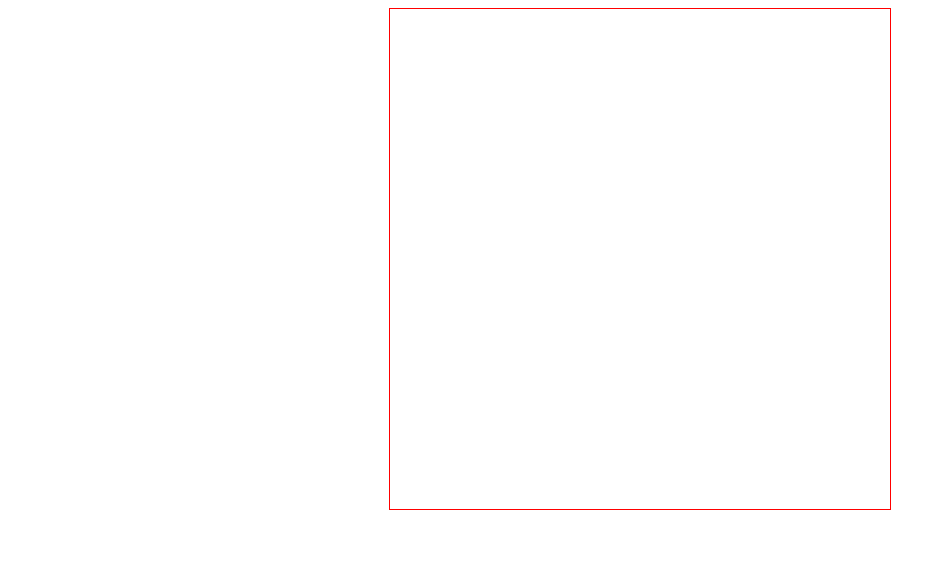
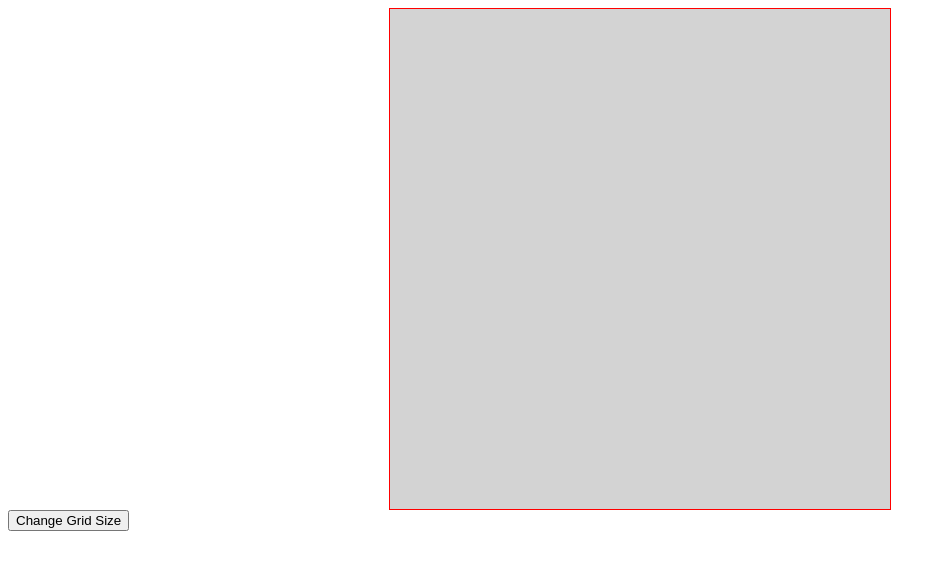
Before and after one commit to AndreiTotoro/etch-a-sketch, a plain HTML site: page index.html in a window 1280 px wide. Shown: the whole page, without its empty margins (0-946 px from the left). Drawn offline with Linux system fonts and the light colour scheme.

Commit message:
Make a button that will change the size of the gird

```diff
--- a/index.html
+++ b/index.html
@@ -10,5 +10,6 @@
 	</head>
 	<body>
 		<div id="grid"></div>
+		<button id="change-grid">Change Grid Size</button>
 	</body>
 </html>
--- a/main.js
+++ b/main.js
@@ -1,5 +1,6 @@
 //Style one square div
 const grid = document.querySelector(`#grid`);
+const changeButton = document.querySelector(`#change-grid`)
 
 //Create a 16 x 16  grid of square divs
 const makeGrid = (size) => {
@@ -19,4 +20,10 @@ for (let i = 1; i <= size * size; i++) {
 
 }
 
+const gridChanger = () => {
+	makeGrid(prompt("What size grid do you want?"))
+}
+
+changeButton.addEventListener('click', gridChanger)
+
 makeGrid(16)
--- a/styles.css
+++ b/styles.css
@@ -1,3 +1,7 @@
+.square {
+        background-color: lightgrey;
+}
+
 #grid {
         width: 500px;
         height: 500px;
```
